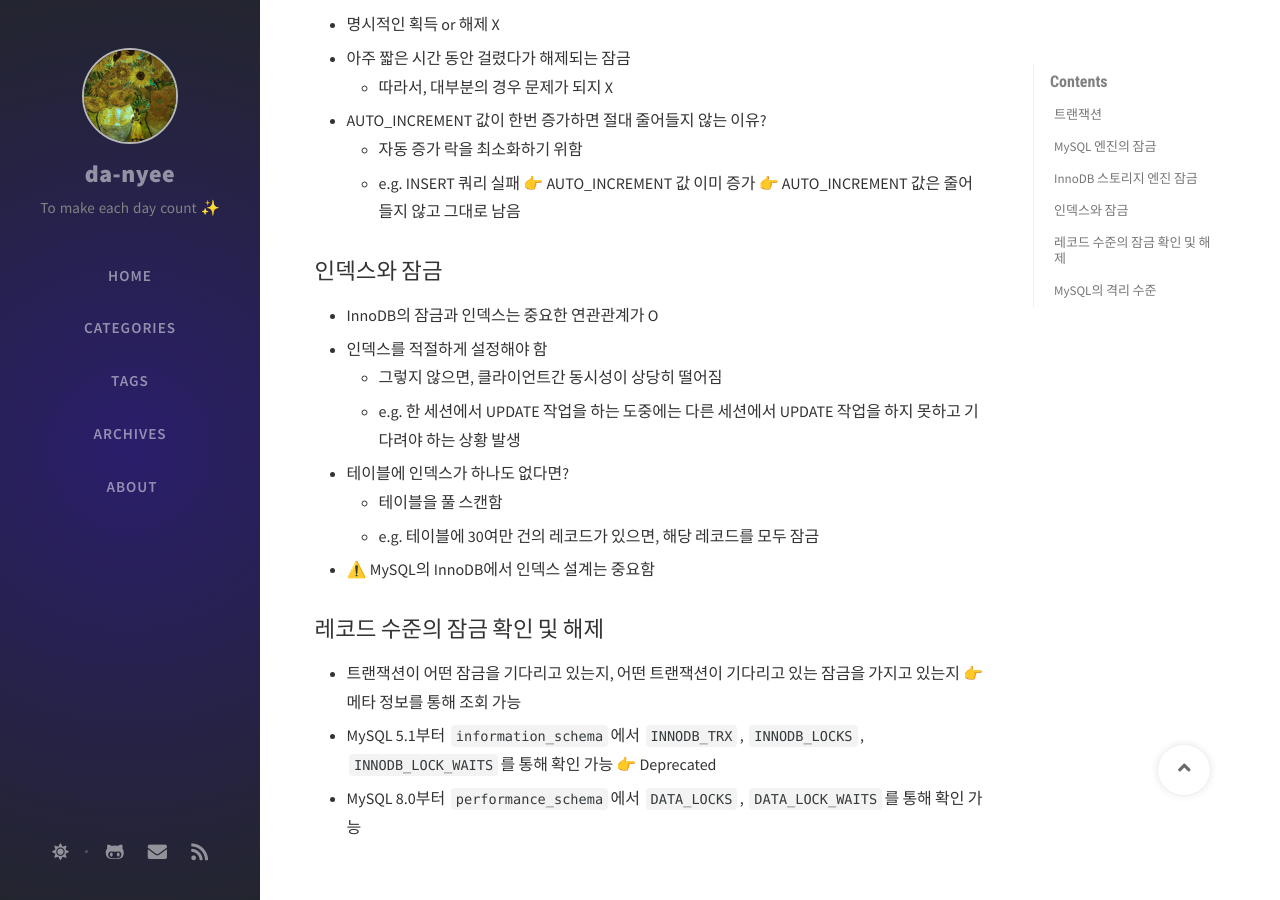
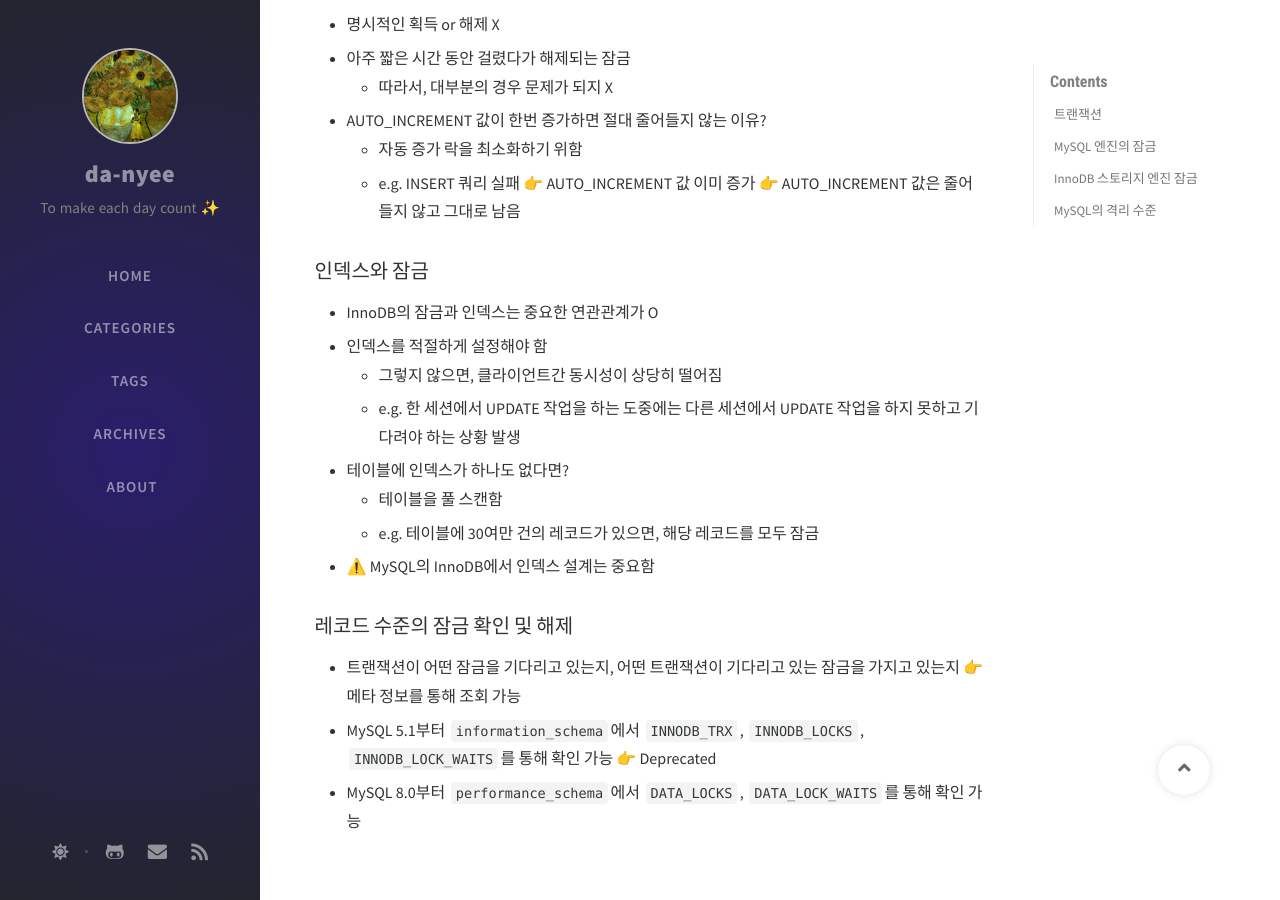
Before and after one commit to da-nyee/da-nyee.github.io, a Jekyll site: the page built from _posts/books/real_mysql/2021-09-20-real-mysql-05.md, in a window 1280 px wide and 900 px high, scrolled down 3814 px. Built offline with Jekyll 4.4.1, drawn with Linux system fonts in a browser that asks for light colours; nearby versions of some CDN libraries; comment, search, counter and statistics services are not loaded.

Commit message:
docs: Rewrite Real MySQL - 05 (#135)

```diff
--- a/_posts/books/real_mysql/2021-09-20-real-mysql-05.md
+++ b/_posts/books/real_mysql/2021-09-20-real-mysql-05.md
@@ -128,7 +128,7 @@ tags: [books, real mysql]
     - 자동 증가 락을 최소화하기 위함
     - e.g. INSERT 쿼리 실패 👉 AUTO_INCREMENT 값 이미 증가 👉 AUTO_INCREMENT 값은 줄어들지 않고 그대로 남음
 
-## 인덱스와 잠금
+### 인덱스와 잠금
 
 - InnoDB의 잠금과 인덱스는 중요한 연관관계가 O
 - 인덱스를 적절하게 설정해야 함
@@ -139,7 +139,7 @@ tags: [books, real mysql]
     - e.g. 테이블에 30여만 건의 레코드가 있으면, 해당 레코드를 모두 잠금
 - ⚠️ MySQL의 InnoDB에서 인덱스 설계는 중요함
 
-## 레코드 수준의 잠금 확인 및 해제
+### 레코드 수준의 잠금 확인 및 해제
 
 - 트랜잭션이 어떤 잠금을 기다리고 있는지, 어떤 트랜잭션이 기다리고 있는 잠금을 가지고 있는지 👉 메타 정보를 통해 조회 가능
 - MySQL 5.1부터 `information_schema`에서 `INNODB_TRX`, `INNODB_LOCKS`, `INNODB_LOCK_WAITS`를 통해 확인 가능 👉 Deprecated
```
